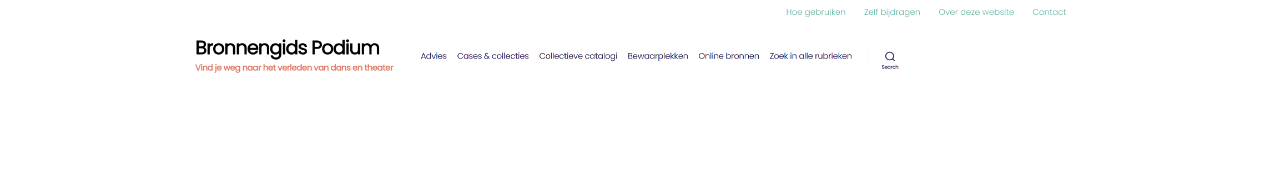
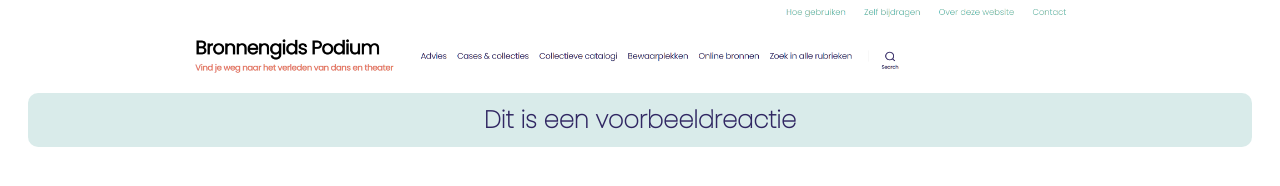
Before and after one commit to JelkeJL/Bronnengids_form, a plain HTML site: page reacties.html in a window 1280 px wide. Drawn offline with nearby package versions, Linux system fonts and the light colour scheme; no server answers.

Commit message:
font change reactions

```diff
--- a/reacties.html
+++ b/reacties.html
@@ -36,7 +36,9 @@
           <img src="bronnengids_header.png" style="width: 85%;"></img>
         </div>
         <div class="col-md-12">
-            <div class="output"></div>
+            <div class="output">
+              <div class="reactie"> <b>Dit is een voorbeeldreactie</b></div>
+            </div>
         </div>
       </div>
     </container>
@@ -51,7 +53,7 @@ axios.get("https://sheetdb.io/api/v1/sc4bwl7mloob3").then((response) => {
   console.log(response.data);
   let reactie = document.querySelector(".output");
   for (var i = 0; i < response.data.length; i++){
-  reactie.innerHTML += "<div class='reactie'>" + response.data[i]["feedback"] + "</div>"}
+  reactie.innerHTML += "<div class='reactie'><b>" + response.data[i]["feedback"] + "</b></div>"}
 });
 </script>
 
```
